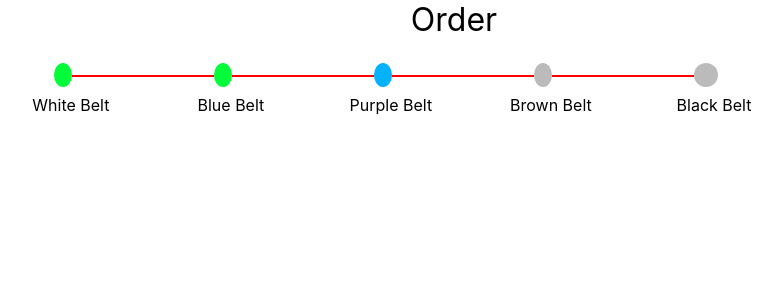
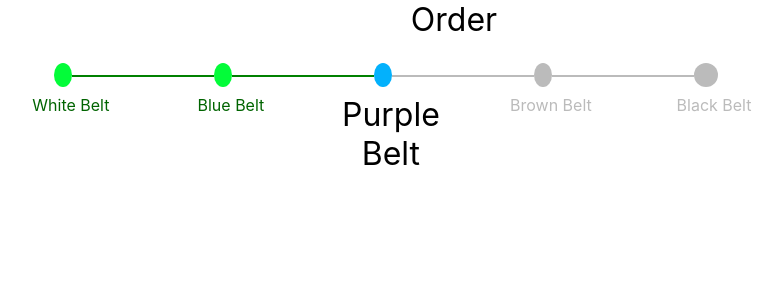
Before and after one commit to Thomasin500/stavvy-timeline, a React (Create React App) app: page / in a window 1280 px wide. Shown: the top 300 px of the page, without its empty margins (186-968 px from the left). Built offline with nearby package versions, Linux system fonts and the light colour scheme.

Commit message:
dynamic font colors

```diff
--- a/src/components/timeline/Timeline.tsx
+++ b/src/components/timeline/Timeline.tsx
@@ -11,7 +11,6 @@ export interface ITimelineProps {
 
 const Timeline: React.SFC<ITimelineProps> = ({ name, currentStatus, statuses }) => {
 
-
     let foundCurr = false;
 
     return (
@@ -22,33 +21,38 @@ const Timeline: React.SFC<ITimelineProps> = ({ name, currentStatus, statuses })
 
                 {statuses.map((status, index) => {
 
+                    //TODO maybe put this in a separate function
+                    let lineNode;
+                    let lineClassNames = "line ";
                     let cirlceClassNames = "circle ";
+                    let labelClassNames = "label ";
 
                     if (foundCurr) {
-                        cirlceClassNames += "incomplete";
+                        cirlceClassNames += "circle-incomplete";
+                        lineClassNames += "line-incomplete";
+                        labelClassNames += "label-incomplete";
                     }
-                    if (status === currentStatus) {
+                    else if (status === currentStatus) {
                         foundCurr = true;
-                        cirlceClassNames += "current";
+                        cirlceClassNames += "circle-current";
+                        lineClassNames += "line-incomplete";
+                        labelClassNames += "label-current";
                     } else {
-                        cirlceClassNames += "complete";
+                        cirlceClassNames += "circle-complete";
+                        lineClassNames += "line-complete";
+                        labelClassNames += "label-complete";
                     }
 
-                    let lineNode;
-
                     if (index !== statuses.length - 1) {
-                        lineNode = (<span className="line"></span>);
-
+                        lineNode = (<span className={lineClassNames}></span>);
                     }
 
                     return (
                         <div className="status-container">
                             <span className={cirlceClassNames}>
-                                <span className="label">{status}</span>
+                                <span className={labelClassNames}>{status}</span>
                             </span>
-
                             {lineNode}
-
                         </div>
                     )
                 })}
--- a/src/components/timeline/timeline.css
+++ b/src/components/timeline/timeline.css
@@ -2,6 +2,7 @@
     display: flex;
     flex-direction: column;
 }
+/*the timeline is not centered*/
 
 .header {
     align-self: center;
@@ -19,14 +20,6 @@
     display: flex;
 }
 
-/*general todo//when making thead screen narrow thead text color-profile the right hangs off */
-/*TODO the chart doesnt collapse well when narrowing*/
-.line {
-    border-bottom: 2px solid red;
-    width: 12rem;
-    margin-bottom: 0.65rem;
-}
-
 /* maybe move this to the left or something, the text isnt really centered*/
 .label {
     position: absolute;
@@ -36,7 +29,37 @@
     text-align: center;
 }
 
+.label-current {
+    font-size: 2rem;
+}
+
+.label-incomplete {
+    font-size: 1rem;
+    color: #bbb
+}
+
+.label-complete {
+    font-size: 1rem;
+    color: darkgreen;
+}
+
+/*general todo//when making thead screen narrow thead text color-profile the right hangs off */
+/*TODO the chart doesnt collapse well when narrowing*/
+.line {
+    width: 12rem;
+    margin-bottom: 0.65rem;
+}
+
+.line-complete {
+    border-bottom: 2px solid green;
+}
+
+.line-incomplete {
+    border-bottom: 2px solid #bbb;
+}
+
 /* the roundness of the circle is not responsive, it becomes very oval-like*/
+/* the circles are not exactly circular, the ones in the middle are squished in some way*/
 .circle {
     height: 1.5rem;
     width: 1.5rem;
@@ -45,14 +68,14 @@
     display: inline-block;
 }
 
-.current {
+.circle-current {
     background-color: #03b1fc;
 }
 
-.complete {
+.circle-complete {
     background-color: #03fc39;
 }
 
-.incomplete {
+.circle-incomplete {
     background-color: #bbb;
 }
```
Also changed, not shown: 1 other file (tests, documents, lock files or other folders).
